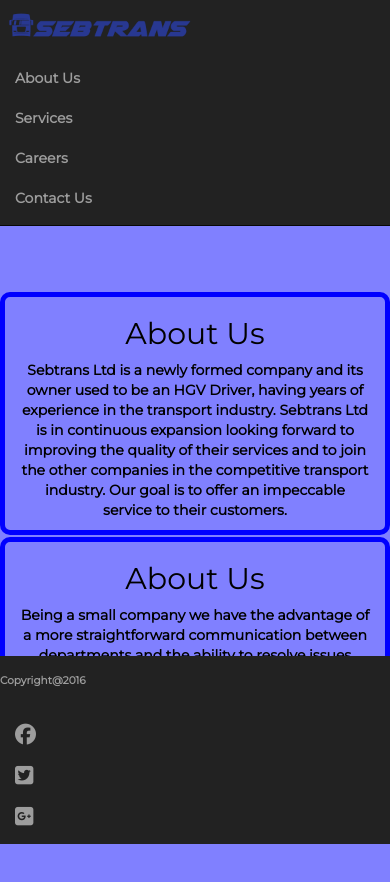
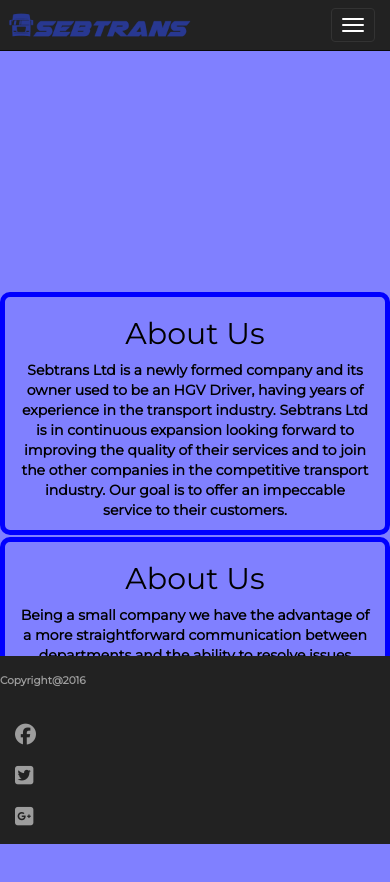
Before and after one commit to Code-Institute-Submissions/stream-one-project-1, a website: page index.html in a window 390 px wide. Drawn offline with nearby package versions, Linux system fonts and the light colour scheme; some packages are replaced by stand-ins of ours.

Commit message:
collapsible navigation

```diff
--- a/index.html
+++ b/index.html
@@ -16,14 +16,21 @@
     	<nav class="navbar navbar-inverse navbar-fixed-top">
             <div class="container">
                 <div class="navbar-header">
+                    <button type="button" class="navbar-toggle" data-toggle="collapse" data-target="#stNavbar">
+                        <span class="icon-bar"></span>
+                        <span class="icon-bar"></span>
+                        <span class="icon-bar"></span>
+                    </button>
                     <a class="navbar-brand" href="#/"><img class="img-responsive2" src="/assets/seblogov144.png" alt="SebTransLogo"></a>
                 </div>
+                <div class="collapse navbar-collapse" id="stNavbar">
                     <ul class="nav navbar-nav navbar-right">
                         <li><a href="#/">About Us</a></li>
                         <li><a href="#/services">Services</a></li>
                         <li><a href="#/careers">Careers</a></li>
                         <li><a href="#/contactus">Contact Us</a></li>
                     </ul>
+                </div>
             </div>
         </nav>
         <div ng-view></div>
```
Lines whose indentation alone changed are shown as unchanged.
